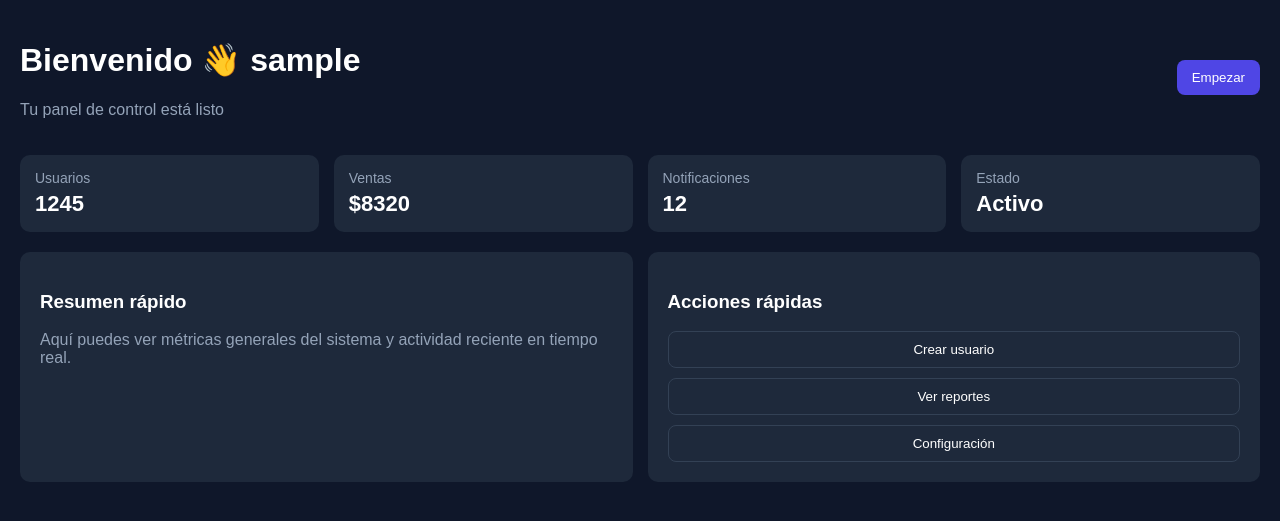
After one commit to samsoft21/sisfactu, a PHP site: page /dashboard.php in a window 1280 px wide. The commit adds this page. Shown: the top 521 px of the page. Run offline with PHP 8.4, Linux system fonts and the light colour scheme; the visitor is signed in with stand-in values (Sample User, id 1).

Commit message:
carago la bdd practica completa

```diff
--- /dev/null
+++ b/dashboard.php
@@ -0,0 +1,162 @@
+<?php
+session_start();
+
+
+if(!$_SESSION['3520046b263473a59e2fdb917026df5f8396e08a']){
+location:'index.html';
+return;
+}
+
+
+        $_SESSION['usuario'];
+// dashboard.php - Dashboard de bienvenida simple en PHP
+
+$usuario = $_SESSION['usuario'];
+$notificaciones = 12;
+$ventas = 8320;
+$usuarios = 1245;
+?>
+
+<!DOCTYPE html>
+<html lang="es">
+<head>
+    <meta charset="UTF-8">
+    <meta name="viewport" content="width=device-width, initial-scale=1.0">
+    <title>Dashboard de Bienvenida</title>
+    <style>
+        body {
+            margin: 0;
+            font-family: Arial, sans-serif;
+            background: #0f172a;
+            color: white;
+        }
+
+        .container {
+            padding: 20px;
+        }
+
+        .header {
+            display: flex;
+            justify-content: space-between;
+            align-items: center;
+            margin-bottom: 20px;
+        }
+
+        .btn {
+            background: #4f46e5;
+            padding: 10px 15px;
+            border: none;
+            color: white;
+            border-radius: 8px;
+            cursor: pointer;
+        }
+
+        .grid {
+            display: grid;
+            grid-template-columns: repeat(auto-fit, minmax(200px, 1fr));
+            gap: 15px;
+        }
+
+        .card {
+            background: #1e293b;
+            padding: 15px;
+            border-radius: 10px;
+        }
+
+        .title {
+            font-size: 14px;
+            color: #94a3b8;
+        }
+
+        .value {
+            font-size: 22px;
+            font-weight: bold;
+            margin-top: 5px;
+        }
+
+        .section {
+            margin-top: 20px;
+            display: grid;
+            grid-template-columns: 1fr 1fr;
+            gap: 15px;
+        }
+
+        .box {
+            background: #1e293b;
+            padding: 20px;
+            border-radius: 10px;
+        }
+
+        .action-btn {
+            display: block;
+            width: 100%;
+            margin-top: 10px;
+            padding: 10px;
+            background: transparent;
+            border: 1px solid #334155;
+            color: white;
+            border-radius: 8px;
+            cursor: pointer;
+        }
+
+        .action-btn:hover {
+            background: #334155;
+        }
+    </style>
+</head>
+<body>
+
+<div class="container">
+
+    <div class="header">
+        <div>
+            <h1>Bienvenido 👋 <?php echo $usuario; ?></h1>
+            <p style="color:#94a3b8;">Tu panel de control está listo</p>
+        </div>
+        <button class="btn">Empezar</button>
+    </div>
+
+
+
+    <div class="grid">
+        <div class="card">
+            <div class="title">Usuarios</div>
+            <div class="value"><?php echo $usuarios; ?></div>
+        </div>
+
+        <div class="card">
+            <div class="title">Ventas</div>
+            <div class="value">$<?php echo $ventas; ?></div>
+        </div>
+
+        <div class="card">
+            <div class="title">Notificaciones</div>
+            <div class="value"><?php echo $notificaciones; ?></div>
+        </div>
+
+        <div class="card">
+            <div class="title">Estado</div>
+            <div class="value">Activo</div>
+        </div>
+    </div>
+
+    <div class="section">
+        <div class="box">
+            <h3>Resumen rápido</h3>
+            <p style="color:#94a3b8;">
+                Aquí puedes ver métricas generales del sistema y actividad reciente en tiempo real.
+            </p>
+        </div>
+
+        <div class="box">
+            <h3>Acciones rápidas</h3>
+            <button class="action-btn">Crear usuario</button>
+            <button class="action-btn">Ver reportes</button>
+            <button class="action-btn">Configuración</button>
+        </div>
+    </div>
+
+</div>
+
+</body>
+</html>
```
Also changed, not shown: index.php (renamed from index.html, +54 -2 lines), js/index.js (+45 -1 lines), php/registro.php (added, +59 -0 lines), php/validar.php (added, +43 -0 lines), 1 other file.
